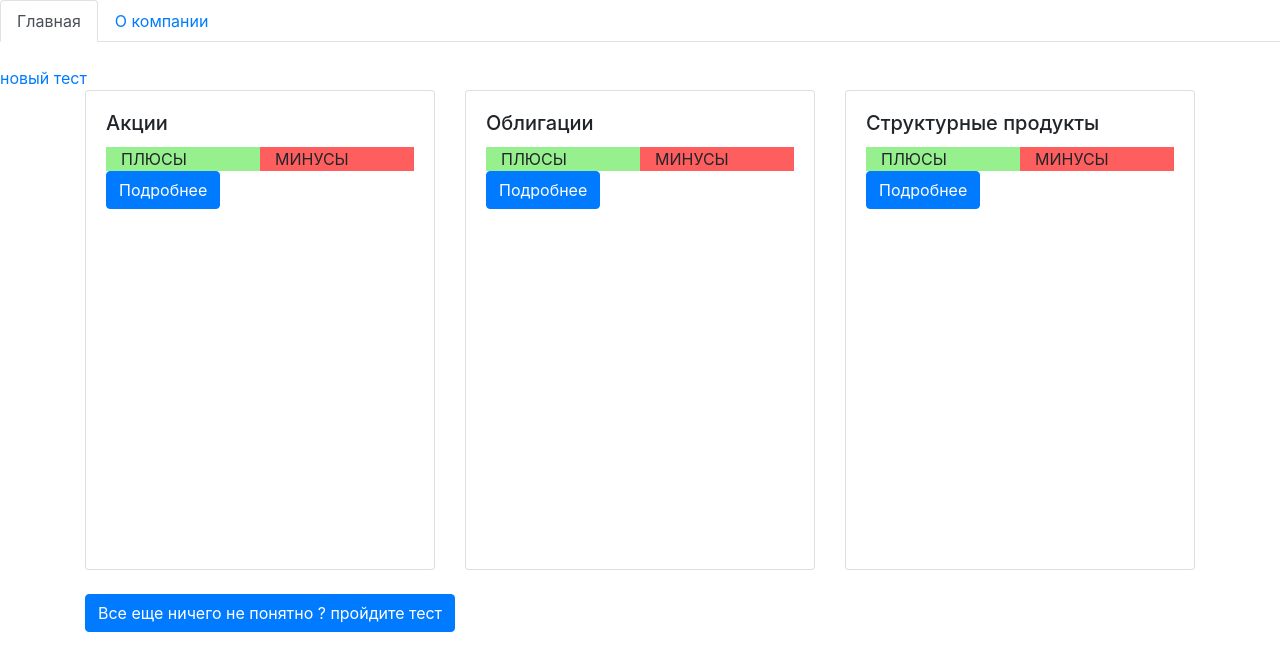
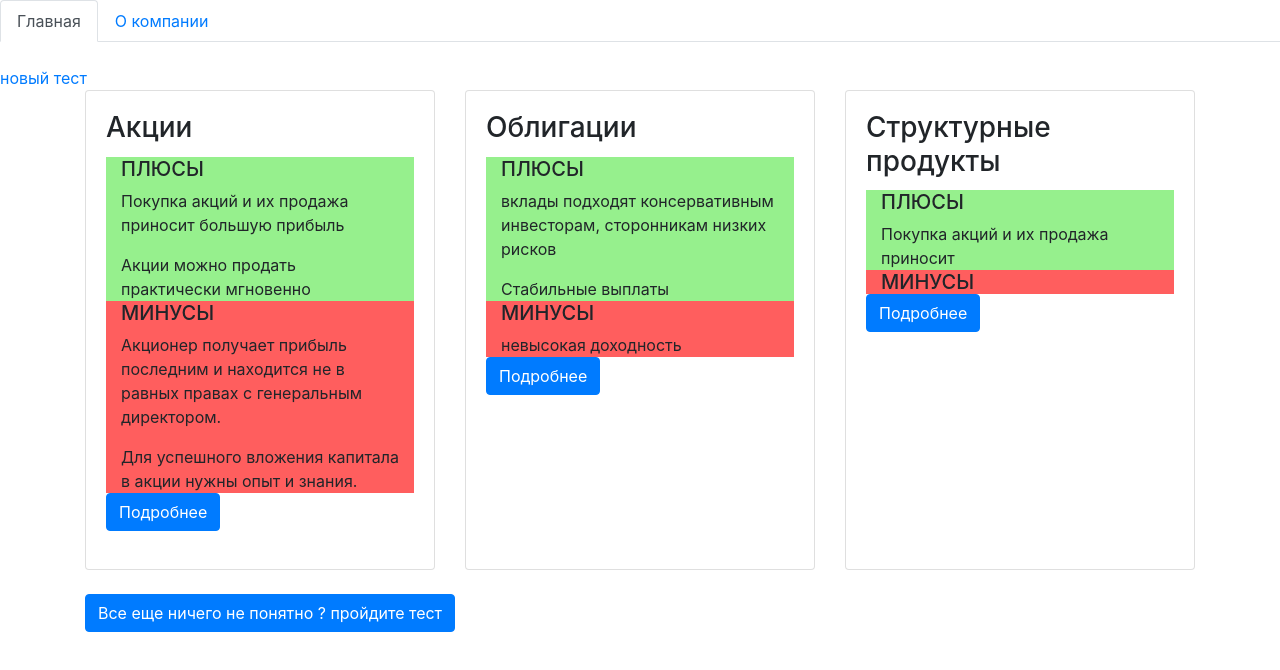
Before and after one commit to theDimZone/hackgenesis, an Angular app: page / in a window 1280 px wide. Shown: the top 670 px of the page. Built offline with nearby package versions, Linux system fonts and the light colour scheme.

Commit message:
dobavil text

```diff
--- a/src/app/components/index-page/index-page.component.html
+++ b/src/app/components/index-page/index-page.component.html
@@ -6,14 +6,20 @@
         <div class="card" style="height: 30rem;">
           <!--<img src="..." class="card-img-top" alt="...">-->
         <div class="card-body">
-          <h5 class="card-title">Акции</h5>
+          <h3 class="card-title">Акции</h3>
             <div class="container">
               <div class="row">
                 <div class="col"  style="background-color: #96f08d;">
-                  <p class="card-text" >ПЛЮСЫ </p>
+                  <h5 class="card-text" >ПЛЮСЫ </h5>
+                    <p class="card-text">Покупка акций и их продажа приносит большую прибыль</p>
+                    <p class="card-text">Акции можно продать практически мгновенно</p>
                   </div>
+                    </div>
+                  <div class="row">
                   <div class="col" style="background-color: #ff5e5e;">
-                    <p class="card-text">МИНУСЫ</p>
+                    <h5 class="card-text">МИНУСЫ</h5>
+                      <p class="card-text">Акционер получает прибыль последним и находится не в равных правах с генеральным директором.</p>
+                      <p class="card-text">Для успешного вложения капитала в акции нужны опыт и знания.</p>
                     </div>
                 </div>
               </div>
@@ -25,14 +31,20 @@
       <div class="card" style="height: 30rem;">
       <!--<img src="..." class="card-img-top" alt="...">-->
         <div class="card-body">
-          <h5 class="card-title">Облигации</h5>
+          <h3 class="card-title">Облигации</h3>
           <div class="container">
             <div class="row">
               <div class="col"  style="background-color: #96f08d;">
-                <p class="card-text" >ПЛЮСЫ </p>
+                <h5 class="card-text" >ПЛЮСЫ </h5>
+                  <p class="card-text">вклады подходят консервативным инвесторам, сторонникам низких рисков</p>
+                  <p class="card-text">Стабильные выплаты</p>
                 </div>
+                  </div>
+                <div class="row">
                 <div class="col" style="background-color: #ff5e5e;">
-                  <p class="card-text">МИНУСЫ</p>
+                  <h5 class="card-text">МИНУСЫ</h5>
+                  <p class="card-text">невысокая доходность</p>
+
                   </div>
               </div>
             </div>
@@ -44,14 +56,17 @@
       <div class="card" style="height: 30rem;">
       <!--<img src="..." class="card-img-top" alt="...">-->
         <div class="card-body">
-          <h5 class="card-title">Структурные продукты</h5>
+          <h3 class="card-title">Структурные продукты</h3>
           <div class="container">
             <div class="row">
               <div class="col"  style="background-color: #96f08d;">
-                <p class="card-text" >ПЛЮСЫ </p>
+                <h5 class="card-text" >ПЛЮСЫ </h5>
+                  <p class="card-text">Покупка акций и их продажа приносит</p>
                 </div>
+                  </div>
+                <div class="row">
                 <div class="col" style="background-color: #ff5e5e;">
-                  <p class="card-text">МИНУСЫ</p>
+                  <h5 class="card-text">МИНУСЫ</h5>
                   </div>
               </div>
             </div>
```
